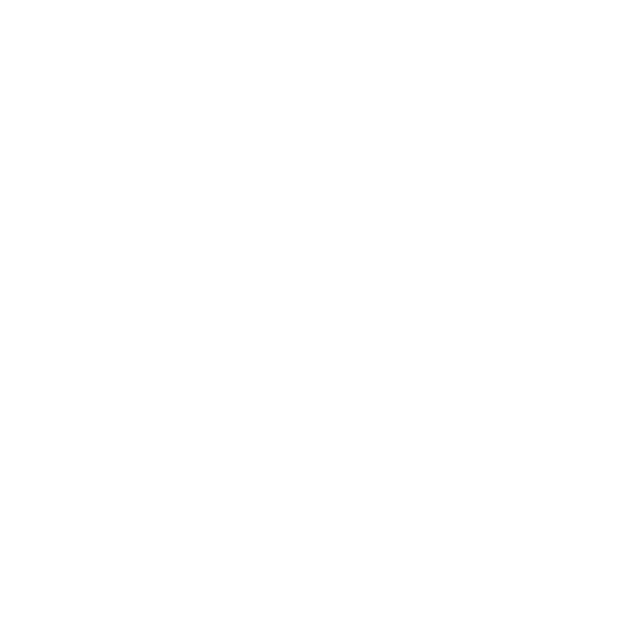
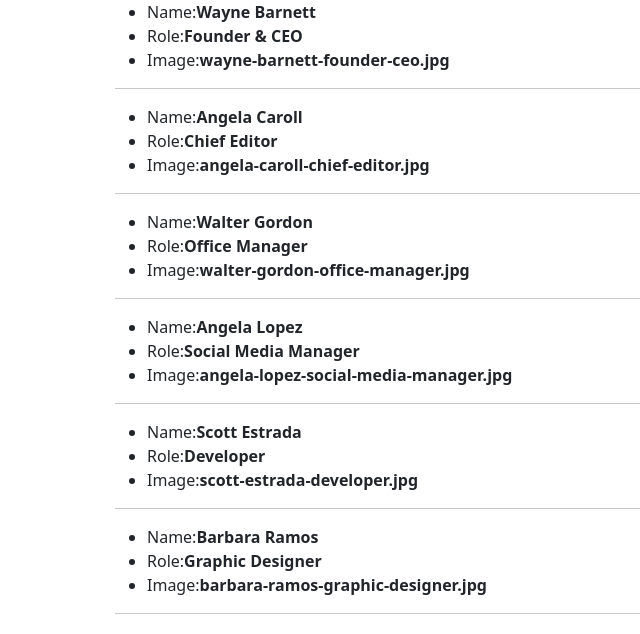
Before and after one commit to DarioOliviero24/js-our-team, a plain HTML site: page index.html in a window 1280 px wide. Shown: the whole page, without its empty margins (25-665 px from the left). Drawn offline with nearby package versions, Linux system fonts and the light colour scheme.

Commit message:
Milestone2

```diff
--- a/index.html
+++ b/index.html
@@ -12,6 +12,9 @@
 <body>
     <main>
         <div class="width">
+            <div id="team">
+
+            </div>
 
         </div>
     </main>
--- a/js/script.js
+++ b/js/script.js
@@ -43,10 +43,28 @@ const ourTeam = [
 
 ];
 
+const team = document.getElementById('team');
+
+
  for (let i = 0; i < ourTeam.length; i++){
     console.log(ourTeam[i]);
 
     console.log('Name', ourTeam[i].Name);
     console.log('role', ourTeam[i].role);
     console.log('image', ourTeam[i].image);
+
+    team.innerHTML += `
+    <ul>
+        <li>
+            Name:<strong>${ourTeam[i].Name}</strong>
+        </li>
+        <li>
+            Role:<strong>${ourTeam[i].role}</strong>
+        </li>
+        <li>
+            Image:<strong>${ourTeam[i].image}</strong>
+        </li>
+    </ul>
+    <hr>
+    `;
  }
```
